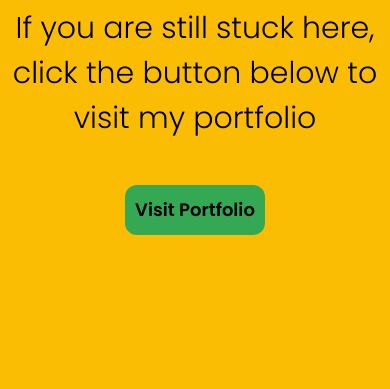
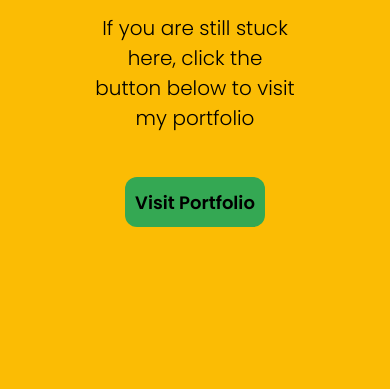
Before and after one commit to Vignesh-Venkatesh/vignesh-venkatesh.github.io, a plain HTML site: page index.html in a window 390 px wide. Shown: the part 455-844 px from the top of the page. Drawn offline with Linux system fonts and the light colour scheme.

Commit message:
New Domain - Mobile Version

```diff
--- a/index.css
+++ b/index.css
@@ -76,3 +76,16 @@ button:hover {
   background-color: #45c266;
   border: 2px solid black;
 }
+
+@media only screen and (max-width: 600px) {
+  p {
+    font-weight: 600;
+    font-size: 20px;
+    margin-bottom: 20px;
+  }
+
+  .content {
+    width: 200px;
+    animation: moveUpDown 2s ease-in-out infinite;
+  }
+}
```
